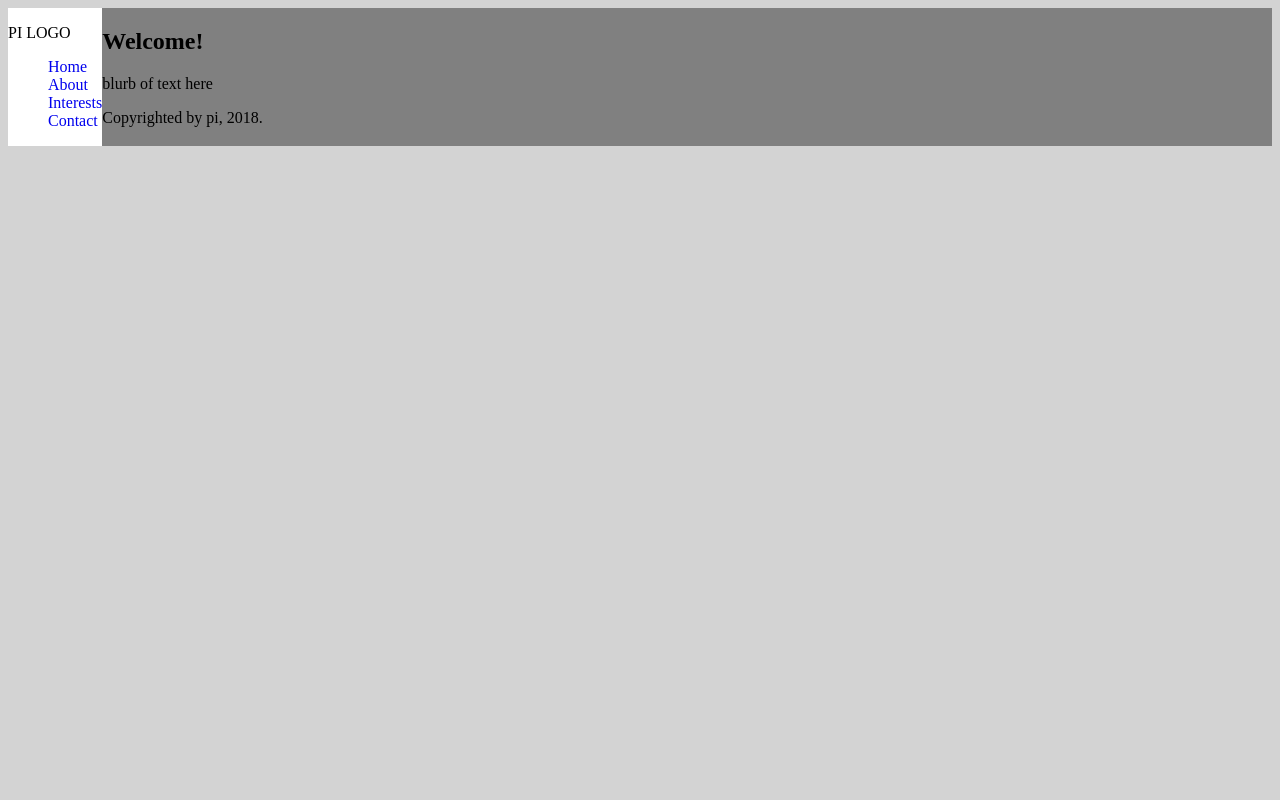
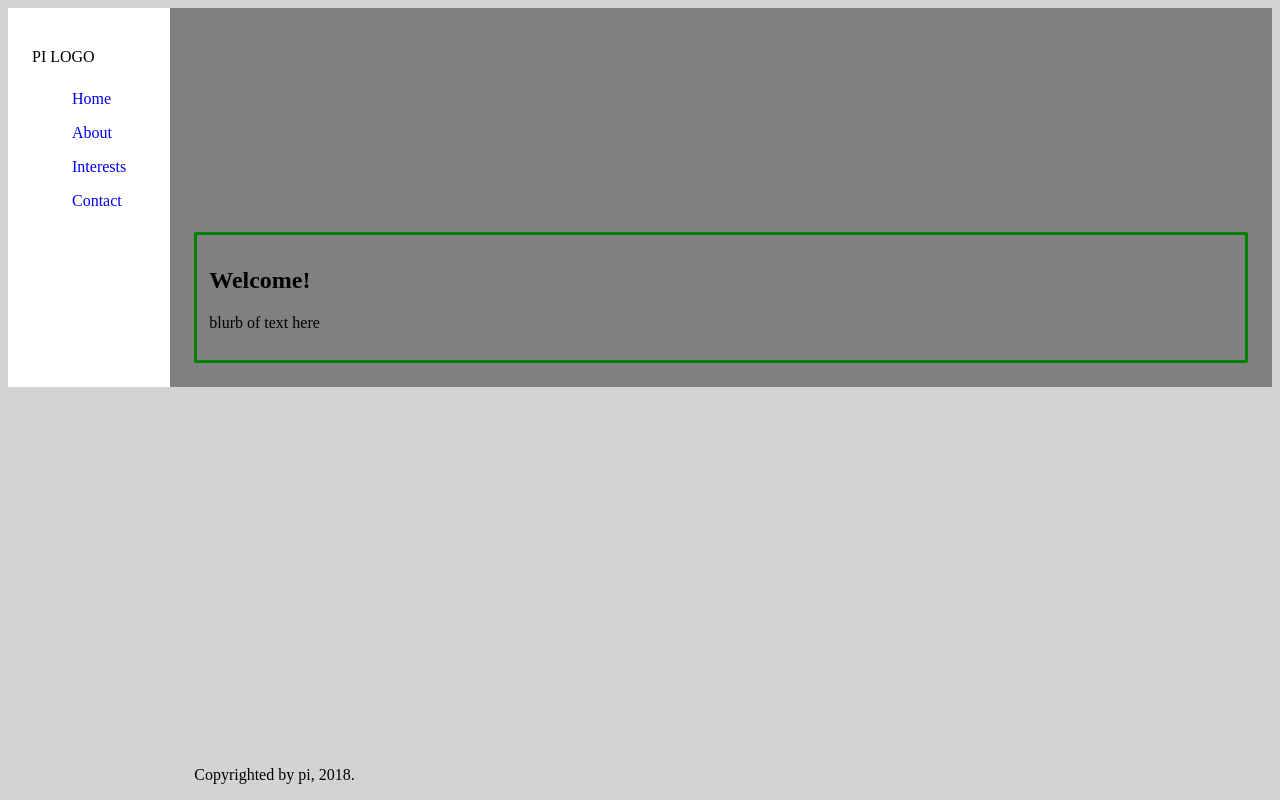
Before and after one commit to Piyobee/personal-site, a plain HTML site: page index.html in a window 1280 px wide. Drawn offline with Linux system fonts and the light colour scheme.

Commit message:
nav bar css and html

```diff
--- a/styles/style.css
+++ b/styles/style.css
@@ -5,10 +5,15 @@ body {
 
 .nav-ribbon {
   background-color: white;
+  padding: 24px;
 }
 
+.nav-ribbon nav {
+  margin-right: 20px;
+}
 nav li {
   list-style-type: none;
+  padding: 8px 0;
 }
 
 nav a {
@@ -26,4 +31,18 @@ h1 {
 .main-content {
   flex: 2;
   background-color: gray;
+  padding: 24px;
 }
+
+.greeting-div {
+  margin-top: 200px;
+  padding: 12px;
+  border-style: solid;
+ border-radius: 2px;
+ border-color: green;
+}
+
+footer {
+  position: absolute;
+  bottom: 0;
+}
```
Also changed, not shown: index.html (+1 -0 lines).
